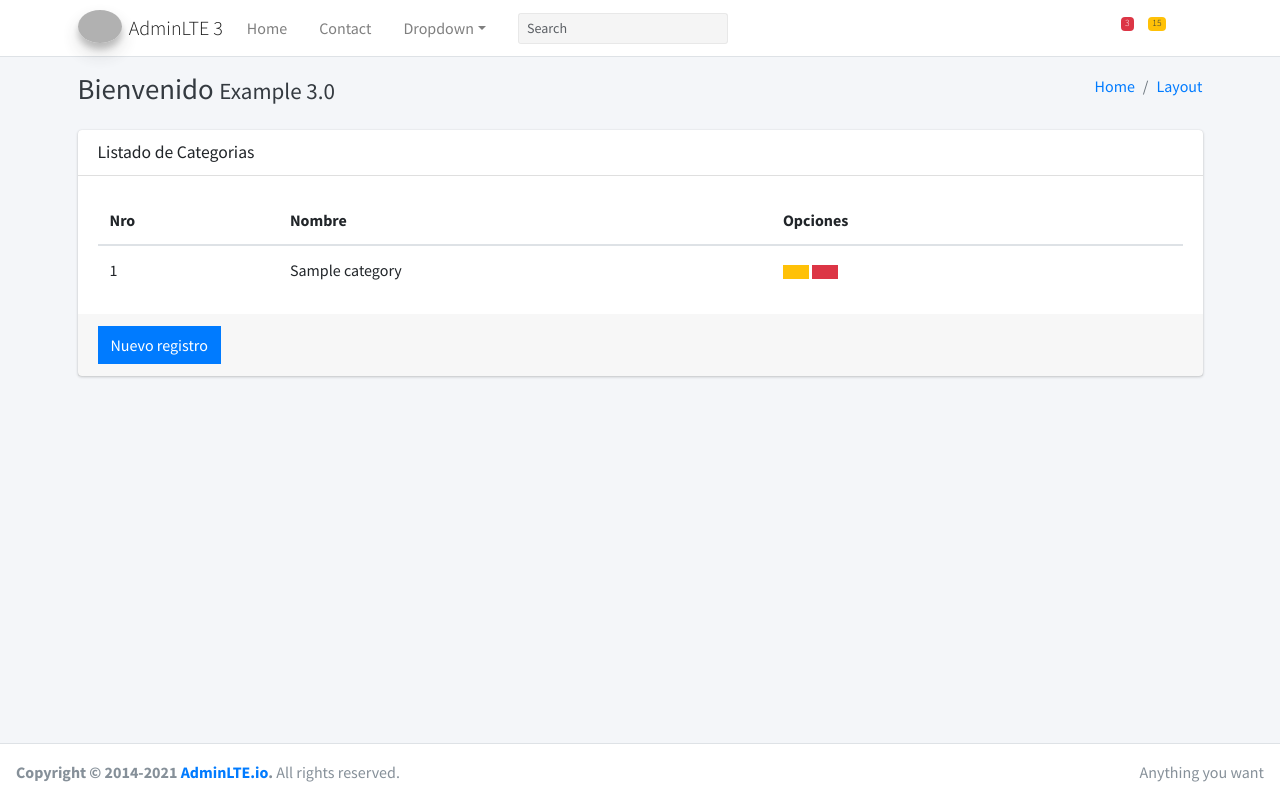
After one commit to scrafet/app, a Django app: page /erp/category/list/ in a window 1280 px wide. The commit adds this page. Run offline with Django 4.2, Linux system fonts and the light colour scheme; tables that the repository leaves empty hold one stand-in row (values such as "Sample post"); some libraries are stand-ins or nearby versions; grey boxes are pictures that could not be loaded.

Commit message:
clase 19 -implementacion plantilla list.html -

```diff
--- a/config/urls.py
+++ b/config/urls.py
@@ -16,10 +16,10 @@ Including another URLconf
 from django.contrib import admin
 from django.urls import path, include
 
-from core.erp.views import myfirstview
+
 
 urlpatterns = [
     path('admin/', admin.site.urls),
-    path('prueba/', include('core.erp.urls')),
+    path('erp/', include('core.erp.urls')),
 
 ]
--- /dev/null
+++ b/core/erp/templates/category/list.html
@@ -0,0 +1,24 @@
+{% extends 'list.html' %}
+{% block columns %}
+    <tr>
+        <th scope="col">Nro</th>
+        <th scope="col">Nombre</th>
+        <th scope="col">Opciones</th>
+        <th scope="col"></th>
+    </tr>
+{% endblock %}
+{% block rows %}
+    {% for c in categories %}
+        <tr>
+            <td>{{ c.id }}</td>
+            <td>{{ c.name }}</td>
+            <td>
+                <button type="button" class="btn btn-warning btn-x5 btn-flat"><i class="fas fa-edit"></i>
+                </button>
+                <button type="button" class="btn btn-danger btn-x5 btn-flat"><i
+                        class="fas fa-trash-alt"></i></button>
+            </td>
+
+        </tr>
+    {% endfor %}
+{% endblock %}
--- a/core/erp/urls.py
+++ b/core/erp/urls.py
@@ -1,11 +1,11 @@
 
 from django.urls import path
+from core.erp.views.category.views import category_list
 
-from core.erp.views import myfirstview, mysecondview
 
 app_name = 'erp'
 
 urlpatterns = [
-    path('uno/', myfirstview, name='vista1'),
-    path('dos/', mysecondview, name='vista2'),
+     path('category/list/', category_list, name='category_list'),
+
 ]
--- /dev/null
+++ b/core/erp/views/category/views.py
@@ -0,0 +1,11 @@
+from django.shortcuts import render
+
+from core.erp.models import Category
+
+
+def category_list(request):
+    data = {
+        'title': 'Listado de Categorias',
+        'categories': Category.objects.all(),
+    }
+    return render(request, 'category/list.html', data)
--- /dev/null
+++ b/templates/body.html
@@ -0,0 +1,36 @@
+{% extends 'home.html' %}
+{% block body %}
+    <body class="hold-transition layout-top-nav">
+    <div class="wrapper">
+        <!-- Header -->
+        {% include 'header.html' %}
+        <!-- Content -->
+        <div class="content-wrapper">
+            <div class="content-header">
+                <div class="container">
+                    <div class="row mb-2">
+                        <div class="col-sm-6">
+                            <h1 class="m-0 text-dark"> Bienvenido <small>Example 3.0</small></h1>
+                        </div>
+                        <div class="col-sm-6">
+                            <ol class="breadcrumb float-sm-right">
+                                <li class="breadcrumb-item"><a href="#">Home</a></li>
+                                <li class="breadcrumb-item"><a href="#">Layout</a></li>
+                            </ol>
+                        </div>
+                    </div>
+                </div>
+            </div>
+            <div class="content">
+                <div class="container">
+                    {% block content %}
+
+                    {% endblock %}
+                </div>
+            </div>
+        </div>
+        <!-- Footer -->
+        {% include 'footer.html' %}
+    </div>
+    </body>
+{% endblock %}
--- a/templates/header.html
+++ b/templates/header.html
@@ -23,8 +23,10 @@
           <li class="nav-item dropdown">
             <a id="dropdownSubMenu1" href="#" data-toggle="dropdown" aria-haspopup="true" aria-expanded="false" class="nav-link dropdown-toggle">Dropdown</a>
             <ul aria-labelledby="dropdownSubMenu1" class="dropdown-menu border-0 shadow">
-              <li><a href="#" class="dropdown-item">Some action </a></li>
-              <li><a href="#" class="dropdown-item">Some other action</a></li>
+              <li><a href="#" class="dropdown-item"><i class="fas fa-truck-loading"></i> Categorías</a></li>
+                        <li><a href="#" class="dropdown-item"><i class="fas fa-boxes"></i> Productos</a></li>
+                        <li><a href="#" class="dropdown-item"><i class="fas fa-users"></i> Clientes</a></li>
+                        <li><a href="#" class="dropdown-item"><i class="fas fa-shopping-cart"></i> Ventas</a></li>
 
               <li class="dropdown-divider"></li>
 
--- a/templates/home.html
+++ b/templates/home.html
@@ -8,7 +8,7 @@ scratch. This page gets rid of all links and provides the needed markup only.
 <head>
     <meta charset="utf-8">
     <meta name="viewport" content="width=device-width, initial-scale=1">
-    <title>AdminLTE 3 | Top Navigation</title>
+    <title>{{ title }}</title>
 
     <!-- Google Font: Source Sans Pro -->
     <link rel="stylesheet"
@@ -18,30 +18,9 @@ scratch. This page gets rid of all links and provides the needed markup only.
     <!-- Theme style -->
     <link rel="stylesheet" href="{% static 'lib/css/adminlte.min.css' %}">
 </head>
-<body class="hold-transition layout-top-nav">
-<div class="wrapper">
+{% block body %}
 
-    {% include 'header.html' %}
-
-    <!-- Content Wrapper. Contains page content -->
-    <div class="content-wrapper">
-        {% block content %}
-
-        {% endblock %}
-    </div>
-    <!-- /.content-wrapper -->
-
-    <!-- Control Sidebar -->
-    <aside class="control-sidebar control-sidebar-dark">
-        <!-- Control sidebar content goes here -->
-    </aside>
-    <!-- /.control-sidebar -->
-
-    {% include 'footer.html' %}
-
-</div>
-<!-- ./wrapper -->
-
+{% endblock %}
 <!-- REQUIRED SCRIPTS -->
 
 <!-- jQuery -->
--- a/templates/index.html
+++ b/templates/index.html
@@ -1,5 +1,5 @@
-{% extends 'home.html' %}
+{% extends 'body.html' %}
 
 {% block content %}
-<p>Hola</p>
+
 {% endblock %}
--- /dev/null
+++ b/templates/list.html
@@ -0,0 +1,34 @@
+{% extends 'body.html' %}
+
+{% block content %}
+    <div class="card card-default">
+        <div class="card-header">
+            <h3 class="card-title">
+                <i class="fas fa-search"></i>
+                {{ title }}
+            </h3>
+        </div>
+        <!-- /.card-header -->
+        <div class="card-body">
+            <table class="table">
+                <thead>
+                {% block columns %}
+
+                {% endblock %}
+
+                </thead>
+                <tbody>
+                {% block rows %}
+
+                {% endblock %}
+                </tbody>
+            </table>
+        </div>
+        <div class="card-footer">
+            <button class="btn btn-primary btn-flat">
+                <i class="fas fa-plus"></i>  Nuevo registro
+            </button>
+
+        </div>
+    </div>
+{% endblock %}
```
Also changed, not shown: core/erp/views.py (deleted, +0 -23 lines).
